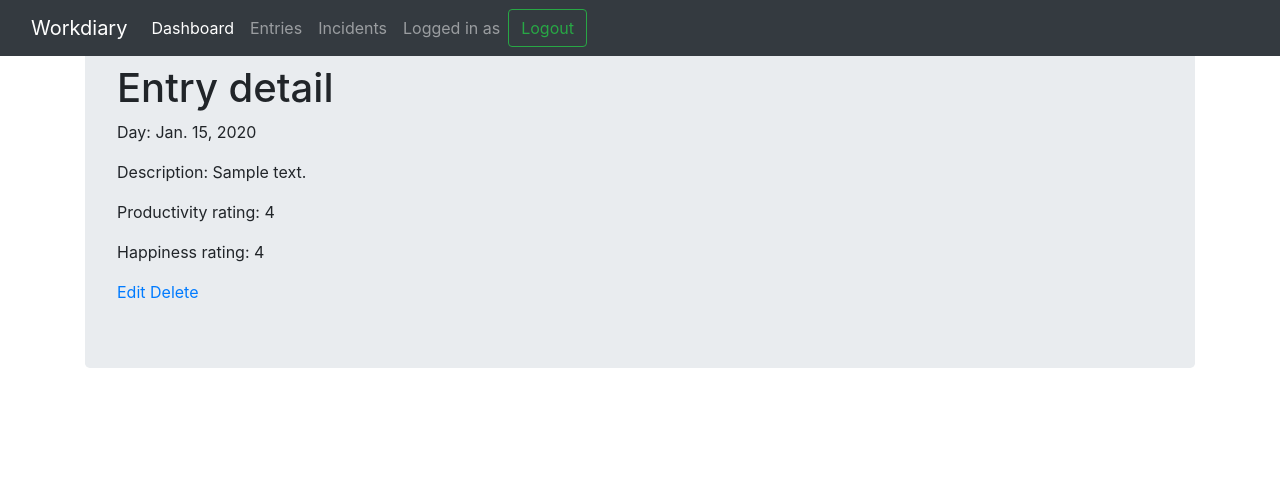
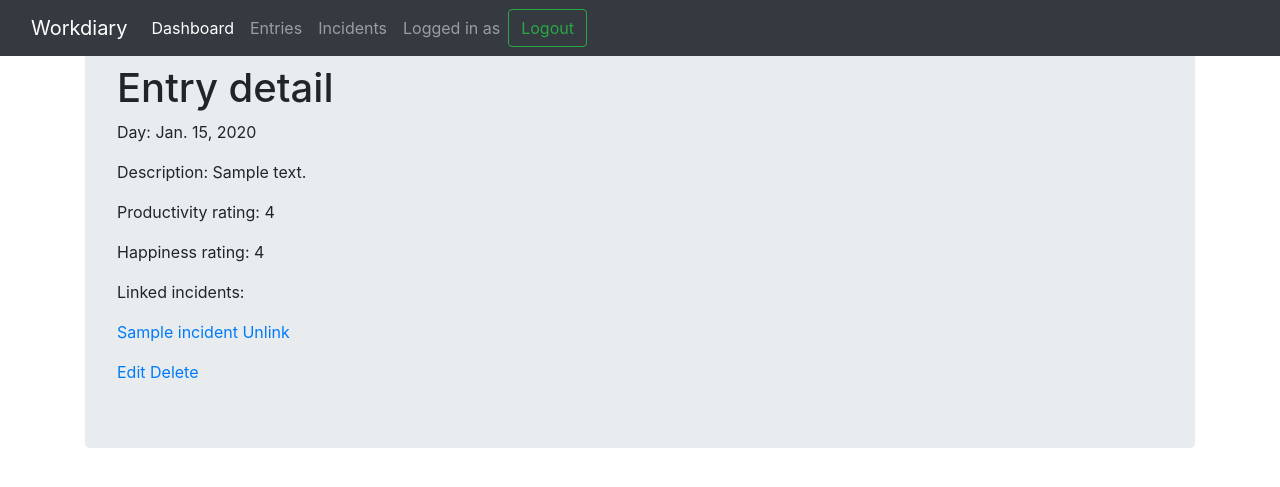
Before and after one commit to christophhalbi/workdiary, a Django app: page /diary/entry-detail/1/ in a window 1280 px wide. Shown: the top 487 px of the page. Run offline with Django 3.2, Linux system fonts and the light colour scheme; tables that the repository leaves empty hold one stand-in row (values such as "Sample post"); some libraries are stand-ins or nearby versions.

Commit message:
manage incidents

```diff
--- a/diary/models.py
+++ b/diary/models.py
@@ -93,7 +93,7 @@ class EntryForm(ModelForm):
 
     class Meta:
         model = Entry
-        fields = ['user', 'day', 'description', 'productivity_rating', 'happiness_rating']
+        fields = ['user', 'day', 'description', 'productivity_rating', 'happiness_rating', 'incidents']
         widgets = {
             'user': HiddenInput(),
             'day': DateInput(attrs={'value': date.today(), 'type': 'date'}),
--- a/diary/templates/diary/entry_detail.html
+++ b/diary/templates/diary/entry_detail.html
@@ -16,6 +16,14 @@
     <p>Productivity rating: {{ object.productivity_rating }}</p>
     <p>Happiness rating: {{ object.happiness_rating }}</p>
 
+    <p>Linked incidents:</p>
+    {% for incident in object.incidents.all %}
+        <p>
+            <a href="{% url 'incident-detail' incident.id %}">{{ incident.name }}</a>
+            <a href="{% url 'entry-unlink-incident' entry.id incident.id %}">Unlink</a>
+        </p>
+    {% endfor %}
+
     <a href="{% url 'entry-update' object.id %}">Edit</a>
     <a href="{% url 'entry-delete' object.id %}">Delete</a>
 {% endblock %}
--- a/diary/urls.py
+++ b/diary/urls.py
@@ -1,5 +1,5 @@
 from django.urls import path
-from diary.views import DashboardView, EntryCreateView, EntryListCreateAPIView, EntryListview, EntryUpdateView, EntryDeleteView, EntryDetailView, IncidentCreateView, IncidentDeleteView, IncidentDetailView, IncidentListView, IncidentUpdateView
+from diary.views import DashboardView, EntryCreateView, EntryListCreateAPIView, EntryListview, EntryUpdateView, EntryDeleteView, EntryUnlinkIncidentView, EntryDetailView, IncidentCreateView, IncidentDeleteView, IncidentDetailView, IncidentListView, IncidentUpdateView
 
 urlpatterns = [
     path('', DashboardView.as_view(), name='dashboard'),
@@ -8,6 +8,7 @@ urlpatterns = [
     path('entry/add/', EntryCreateView.as_view(), name='entry-add'),
     path('entry/<int:pk>/', EntryUpdateView.as_view(), name='entry-update'),
     path('entry/<int:pk>/delete/', EntryDeleteView.as_view(), name='entry-delete'),
+    path('entry/<int:entry>/unlink-incident/<int:incident>', EntryUnlinkIncidentView.as_view(), name='entry-unlink-incident'),
     path('entrys/', EntryListview.as_view(), name='entry-list'),
     # Incident
     path('incident-detail/<int:pk>/', IncidentDetailView.as_view(), name='incident-detail'),
--- a/diary/views.py
+++ b/diary/views.py
@@ -1,7 +1,8 @@
-from django.shortcuts import render
+from django.shortcuts import redirect, render
 from django.urls import reverse_lazy
 from django.views import View
 from django.contrib.auth.mixins import LoginRequiredMixin
+from django.contrib import messages
 from django.contrib.messages.views import SuccessMessageMixin
 from django.views.generic.edit import CreateView, DeleteView, UpdateView
 from django.views.generic.detail import DetailView
@@ -46,6 +47,20 @@ class EntryDeleteView(SuccessMessageMixin, DeleteView):
     success_url = reverse_lazy('dashboard')
     success_message = "Entry deleted!"
 
+class EntryUnlinkIncidentView(View):
+    def get(self, request, *args, **kwargs):
+
+        entry_id = kwargs['entry']
+        entry = Entry.objects.get(pk=entry_id)
+        incident_id = kwargs['incident']
+        incident = Incident.objects.get(pk=incident_id)
+
+        entry.incidents.remove(incident)
+
+        messages.success(self.request, 'Unlinked')
+
+        return redirect('entry-detail', entry_id)
+
 class EntryListview(ListView):
     model = Entry
 
```
